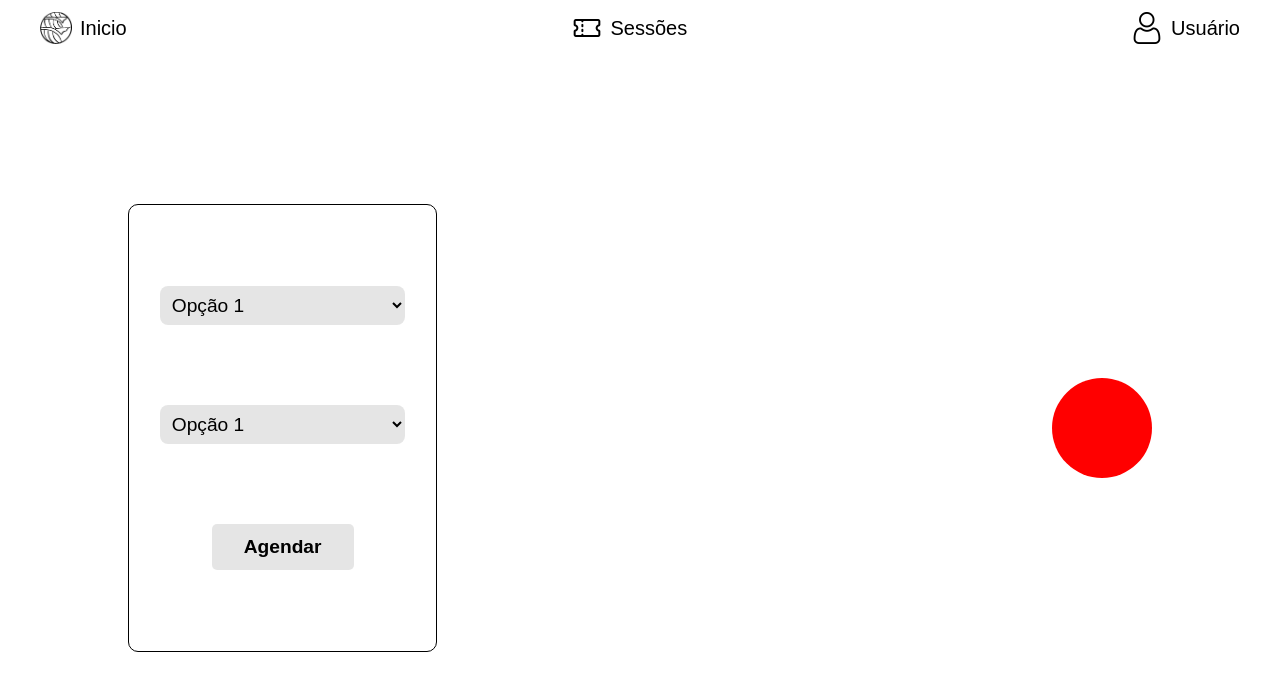
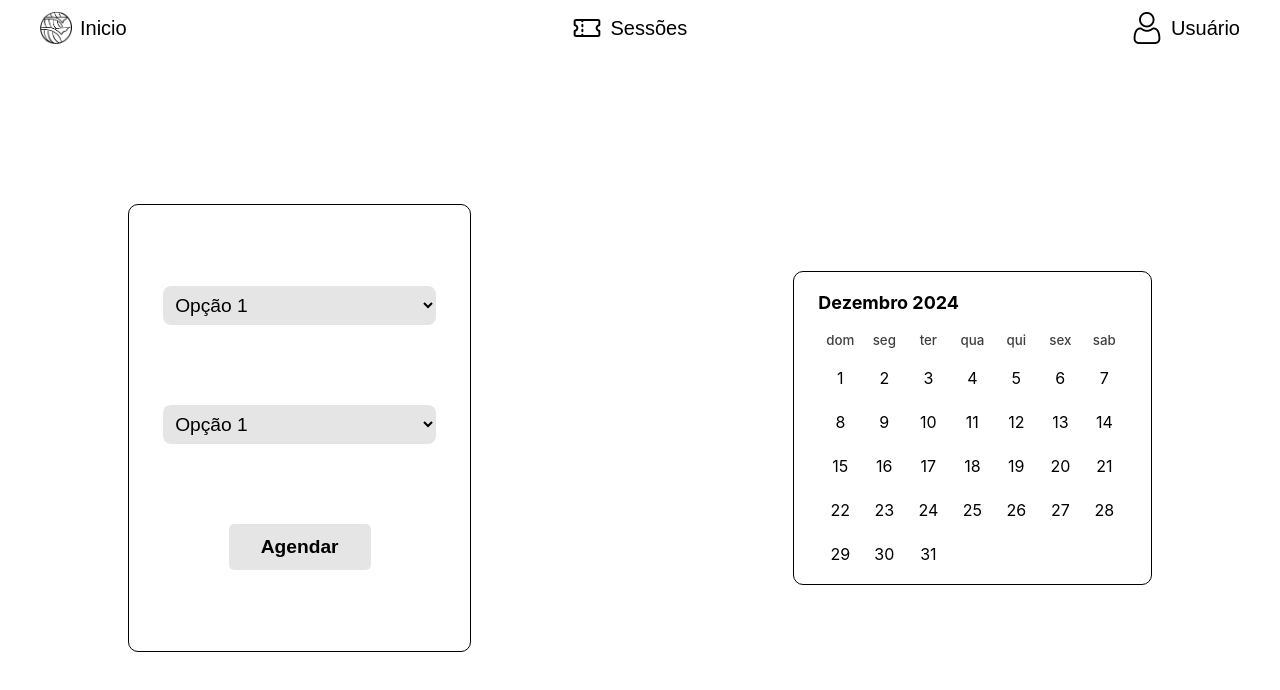
Before and after one commit to Daniel-Dief/surfland-intranet, a React (Create React App) app: page /Schedule in a window 1280 px wide. Shown: the top 690 px of the page. Built offline with nearby package versions, Linux system fonts and the light colour scheme.

Commit message:
feat: adding ScheduleCalendar to Shedule page

```diff
--- a/src/templates/Schedule/index.tsx
+++ b/src/templates/Schedule/index.tsx
@@ -1,13 +1,18 @@
-import { FormEvent, useRef } from "react";
+import { useState, FormEvent, useRef } from "react";
 
 import Header from "../../components/Header";
-import { Container, Form, Confirm, TempCalendar } from "./style";
+import { Container, Form, Confirm } from "./style";
 import Select from "../../components/Select";
 
+import SheduleCalendar from "../../components/SheduleCalendar";
+
 export default function Schedule() {
+    const [ selectedDate, setSelectedDate ] = useState<Date | undefined>(undefined);
+
 
     function handleSubmit(e: FormEvent) {
         e.preventDefault();
+        console.log("Agendado", selectedDate?.toISOString());
     }
 
     return(
@@ -33,7 +38,9 @@ export default function Schedule() {
                         Agendar
                     </Confirm>
                 </Form>
-                <TempCalendar />
+                <SheduleCalendar
+                    setSelectedDate={ setSelectedDate }
+                />
             </Container>
         </>
     )
--- a/src/templates/Schedule/style.ts
+++ b/src/templates/Schedule/style.ts
@@ -17,7 +17,7 @@ export const Form = styled.form`
     flex-direction: column;
     align-items: center;
     justify-content: center;
-    width: 30%;
+    width: calc(100% / 3);
     height: 60%;
     gap: 5rem;
     border-radius: 10px;
@@ -39,10 +39,3 @@ export const Confirm = styled.button`
         background-color: rgb(0, 0, 0, 0.2);
     }
 `;
-
-export const TempCalendar = styled.div`
-    background-color: red;
-    width: 100px;
-    height: 100px;
-    border-radius: 50%;
-`;
```
